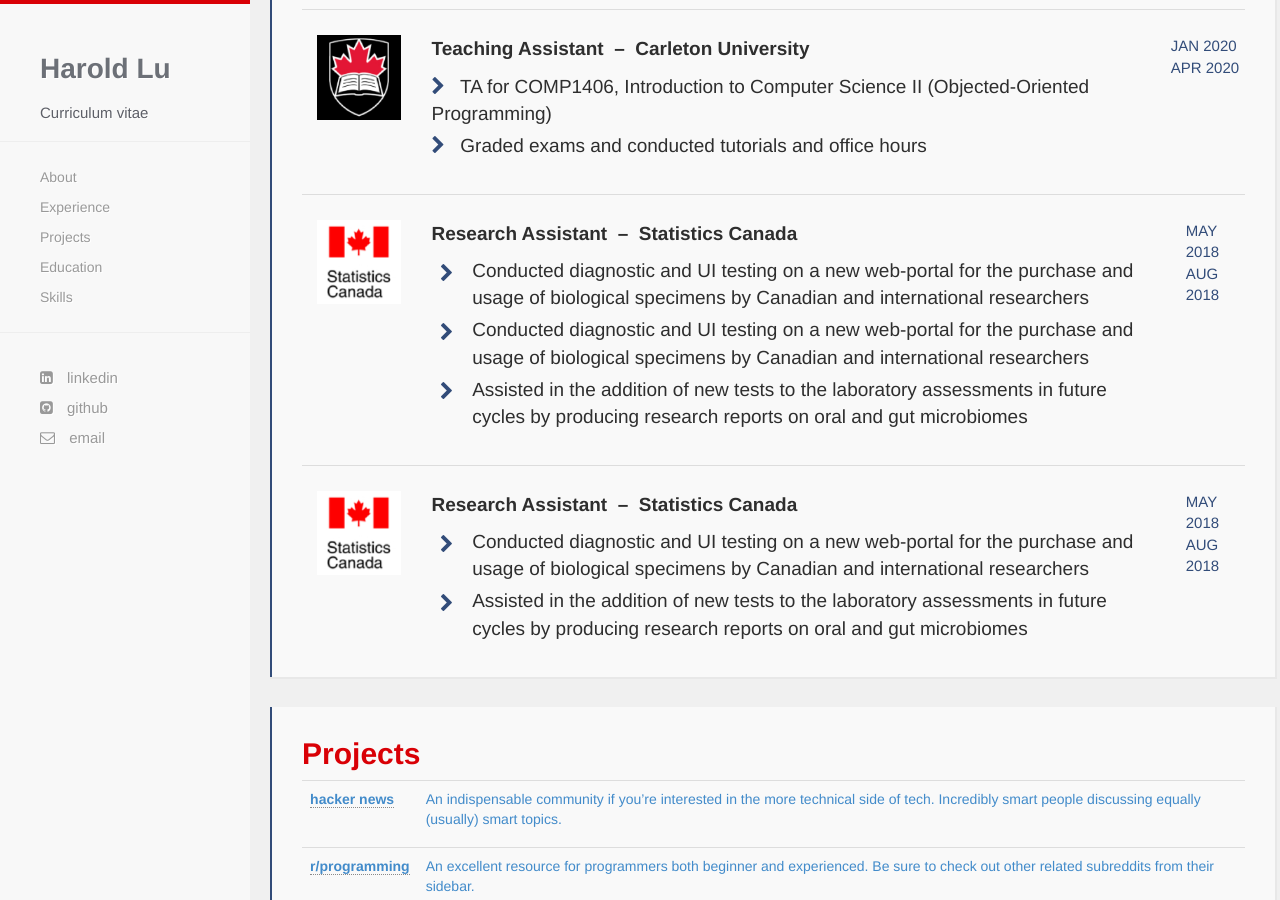
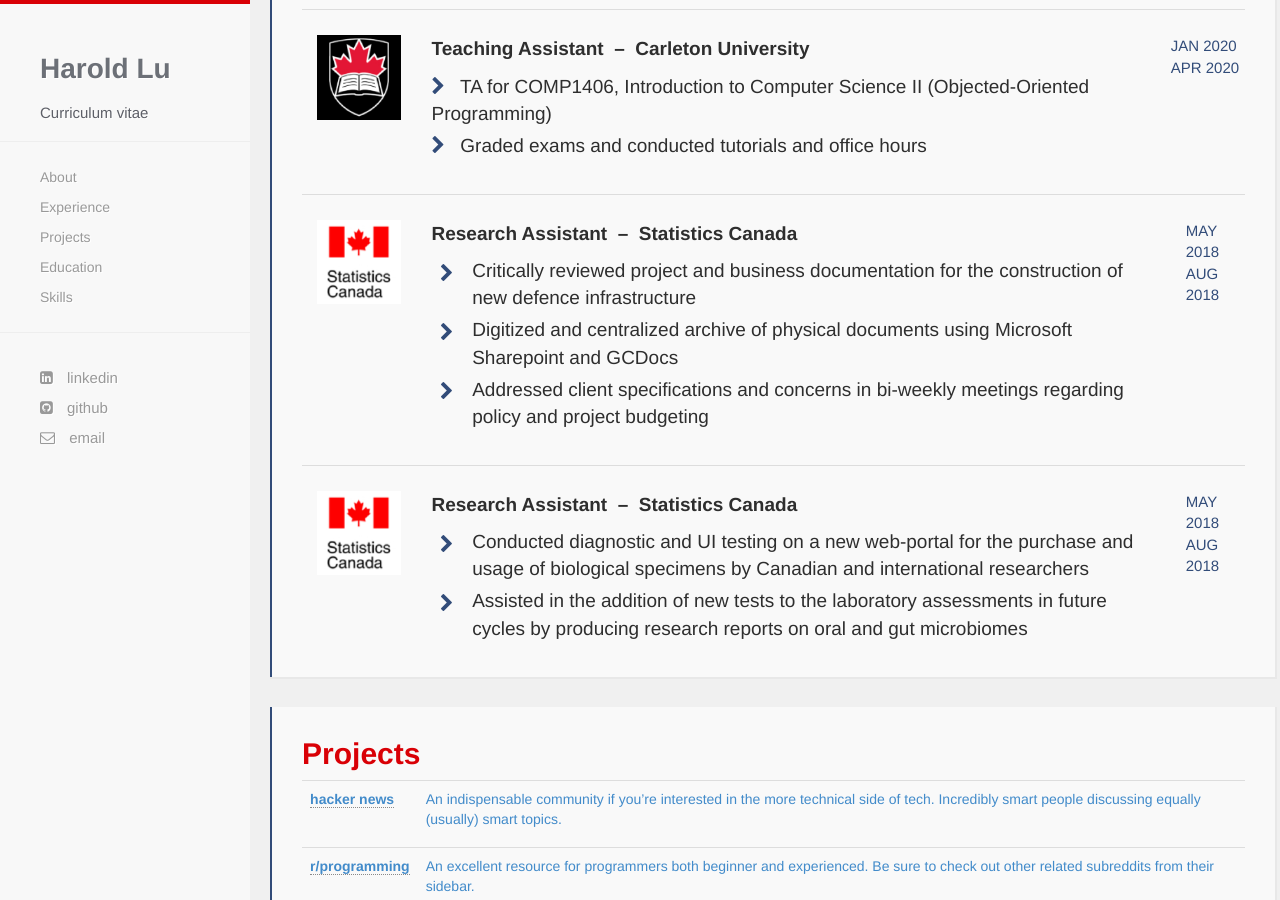
Before and after one commit to harold-lu/harold-lu.github.io, a Jekyll site: the page built from index.html, in a window 1280 px wide and 900 px high, scrolled down 1220 px. Built offline with Jekyll 4.4.1, drawn with Linux system fonts in a browser that asks for light colours; nearby versions of some CDN libraries; some web fonts are replaced.

Commit message:
table update

```diff
--- a/index.html
+++ b/index.html
@@ -66,9 +66,9 @@ title: Herring Cove
             <td style="width:80%;padding:25px 15px 25px 15px">
               <p style="color:#2e2e2e;font-size:19px;font-weight:600">Research Assistant &nbsp;&ndash;&nbsp; Statistics Canada</p>
 			  <ul  class="fa-ul" style="font-size:19px;font-weight:450;color:#2e2e2e;padding:0px">
-				<li style="padding-bottom:5px"><span class="fa-li"><i class="fa fa-chevron-right" style="padding-right:10px;color:#324C79"></i></span> Conducted diagnostic and UI testing on a new web-portal for the purchase and usage of biological specimens by Canadian and international researchers</li>
-				<li style="padding-bottom:5px"><span class="fa-li"><i class="fa fa-chevron-right" style="padding-right:10px;color:#324C79"></i></span> Conducted diagnostic and UI testing on a new web-portal for the purchase and usage of biological specimens by Canadian and international researchers</li>
-				<li><span class="fa-li"><i class="fa fa-chevron-right" style="padding-right:10px;color:#324C79"></i></span> Assisted in the addition of new tests to the laboratory assessments in future cycles by producing research reports on oral and gut microbiomes</li>
+				<li style="padding-bottom:5px"><span class="fa-li"><i class="fa fa-chevron-right" style="padding-right:10px;color:#324C79"></i></span> Critically reviewed project and business documentation for the construction of new defence infrastructure</li>
+				<li style="padding-bottom:5px"><span class="fa-li"><i class="fa fa-chevron-right" style="padding-right:10px;color:#324C79"></i></span> Digitized and centralized archive of physical documents using Microsoft Sharepoint and GCDocs</li>
+				<li><span class="fa-li"><i class="fa fa-chevron-right" style="padding-right:10px;color:#324C79"></i></span> Addressed client specifications and concerns in bi-weekly meetings regarding policy and project budgeting</li>
 			  </ul>
 			</td>
             <td style="padding:25px 0px 25px 0px">
```
